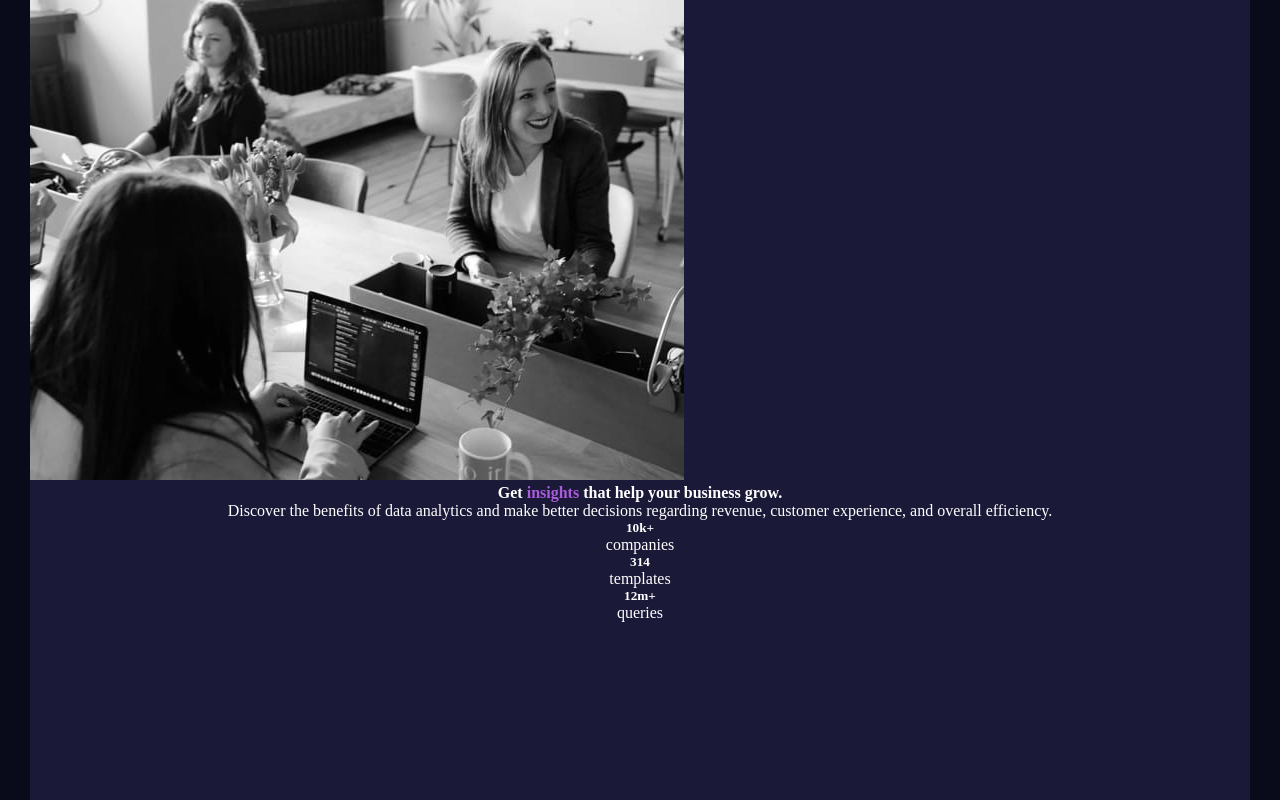
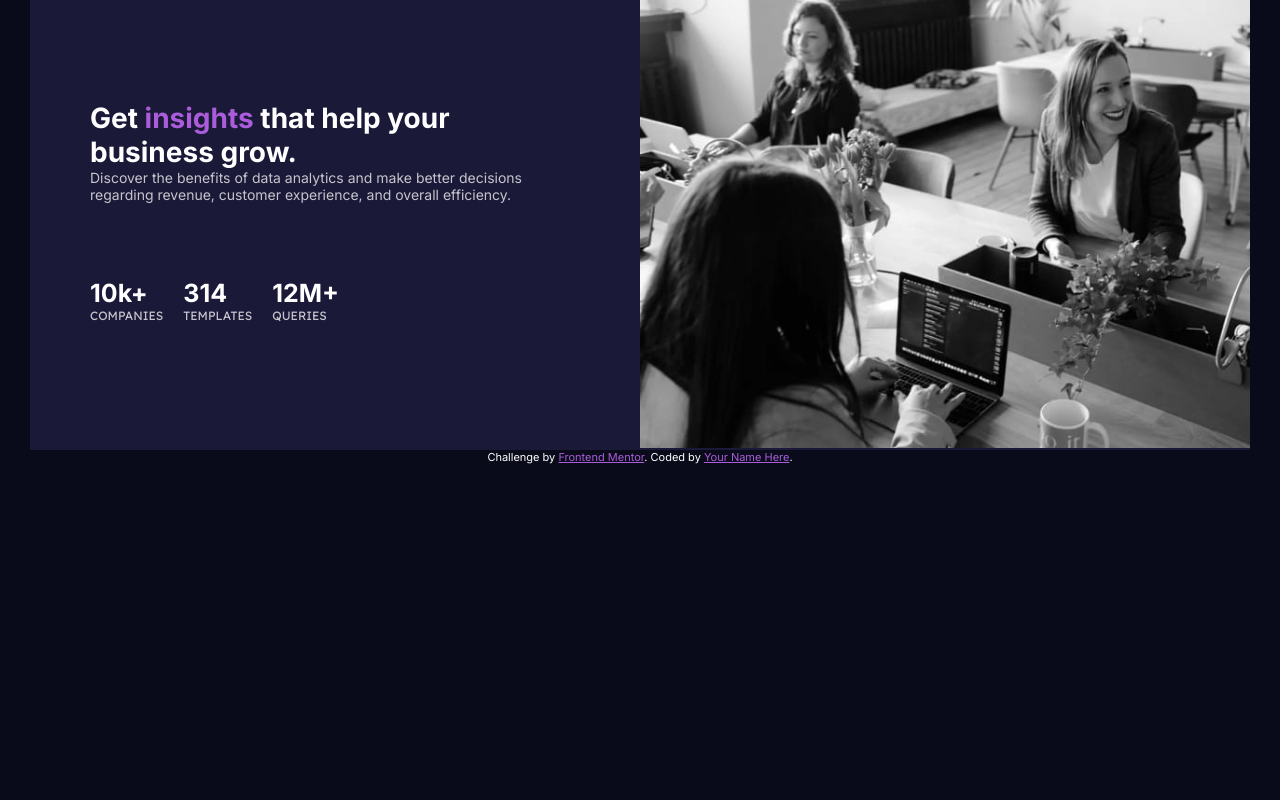
Before and after one commit to Mkhululi97/Stats-preview-card-component, a plain HTML site: page index.html in a window 1280 px wide. Shown: the top 800 px of the page. Drawn offline with Linux system fonts and the light colour scheme.

Commit message:
added one medium query and improved from the basic styling to add correct font family

```diff
--- a/index.html
+++ b/index.html
@@ -40,17 +40,19 @@
             Discover the benefits of data analytics and make better decisions
             regarding revenue, customer experience, and overall efficiency.
           </p>
+          <div class="stats-container">
             <div class="stats stats--1">
-            <h5 class="heading-5">10k+</h5>
+              <h5 class="heading-h5">10k+</h5>
               <p class="paragraph-stats">companies</p>
             </div>
             <div class="stats stats--2">
-            <h5 class="heading-5">314</h5>
+              <h5 class="heading-h5">314</h5>
               <p class="paragraph-stats">templates</p>
             </div>
             <div class="stats stats--3">
-            <h5 class="heading-5">12m+</h5>
+              <h5 class="heading-h5">12M+</h5>
               <p class="paragraph-stats">queries</p>
+            </div>
           </div>
         </div>
 
--- a/styles.css
+++ b/styles.css
@@ -1,3 +1,5 @@
+@import url("https://fonts.googleapis.com/css2?family=Inter:wght@400;700&display=swap");
+@import url("https://fonts.googleapis.com/css2?family=Lexend+Deca&display=swap");
 * {
   margin: 0;
   padding: 0;
@@ -5,31 +7,89 @@
 }
 body {
   background-color: hsl(233, 47%, 7%);
+  font-family: "Inter", sans-serif;
 }
+html {
+  font-size: 62.5%;
+}
+/* ----- FONT COLORS ----- */
 .heading-h4,
-.paragraph-text,
-.heading-5,
-.paragraph-stats {
+.heading-h5 {
   color: hsl(0, 0%, 100%);
 }
+.paragraph-text,
+.paragraph-stats {
+  color: hsla(0, 0%, 100%, 0.75);
+}
+/* ----- FONT SIZES ----- */
+.heading-h4 {
+  font-size: 2.1rem;
+}
+.heading-h5 {
+  font-size: 2rem;
+}
+.paragraph-text {
+  font-size: 1.2rem;
+  margin-bottom: 30px;
+}
+.paragraph-stats {
+  font-size: 1em;
+  text-transform: uppercase;
+  font-family: "Lexend Deca", sans-serif;
+}
+/* ----- CONTAINERS ----- */
 .main-content {
   padding-inline: 30px;
 }
 .main-container {
   display: grid;
-  grid-template-rows: repeat(2, 1fr);
+  grid-template-rows: fit-content(100%) 1fr;
   background-color: hsl(244, 38%, 16%);
 }
 .description-container {
   text-align: center;
+  padding-inline: 20px;
 }
 .image-container {
   grid-row: 1/2;
 }
-
 .image-header {
   max-width: 100%;
 }
 .span-text {
   color: hsl(277, 64%, 61%);
 }
+.stats {
+  margin-bottom: 25px;
+}
+/* LARGER SCREENS */
+@media (min-width: 75em) {
+  /* ----- FONT SIZES ----- */
+  .heading-h4 {
+    font-size: 2.8rem;
+  }
+  .heading-h5 {
+    font-size: 2.5rem;
+  }
+  .paragraph-text {
+    font-size: 1.4rem;
+  }
+  .paragraph-stats {
+    font-size: 1.2rem;
+  }
+  /* ----- CONTAINERS ----- */
+  .main-container {
+    grid-template-columns: repeat(2, 1fr);
+    align-items: center;
+  }
+  .description-container {
+    text-align: revert;
+    grid-row: 1/2;
+    padding-inline: 60px;
+  }
+  .stats-container {
+    display: flex;
+    margin-top: 75px;
+    gap: 20px;
+  }
+}
```
Also changed, not shown: 1 other file. Lines whose indentation alone changed are shown as unchanged.
